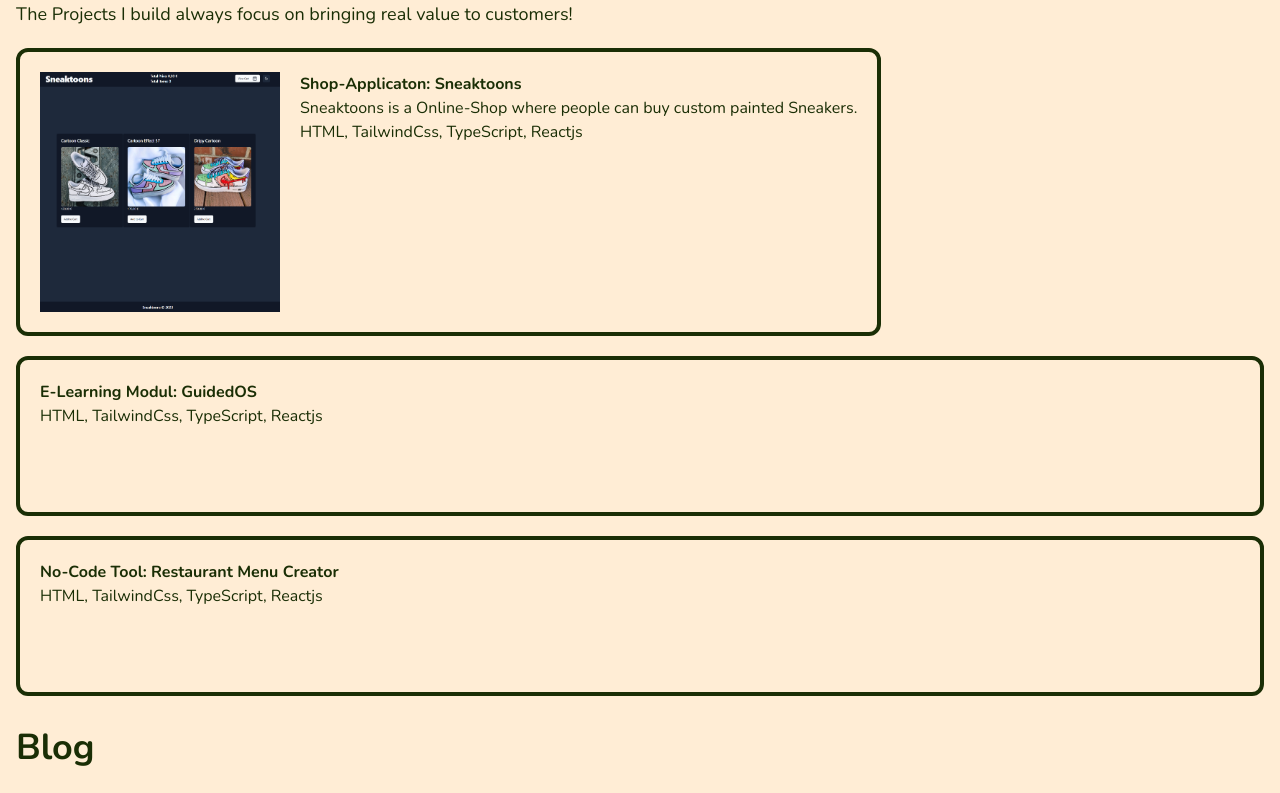
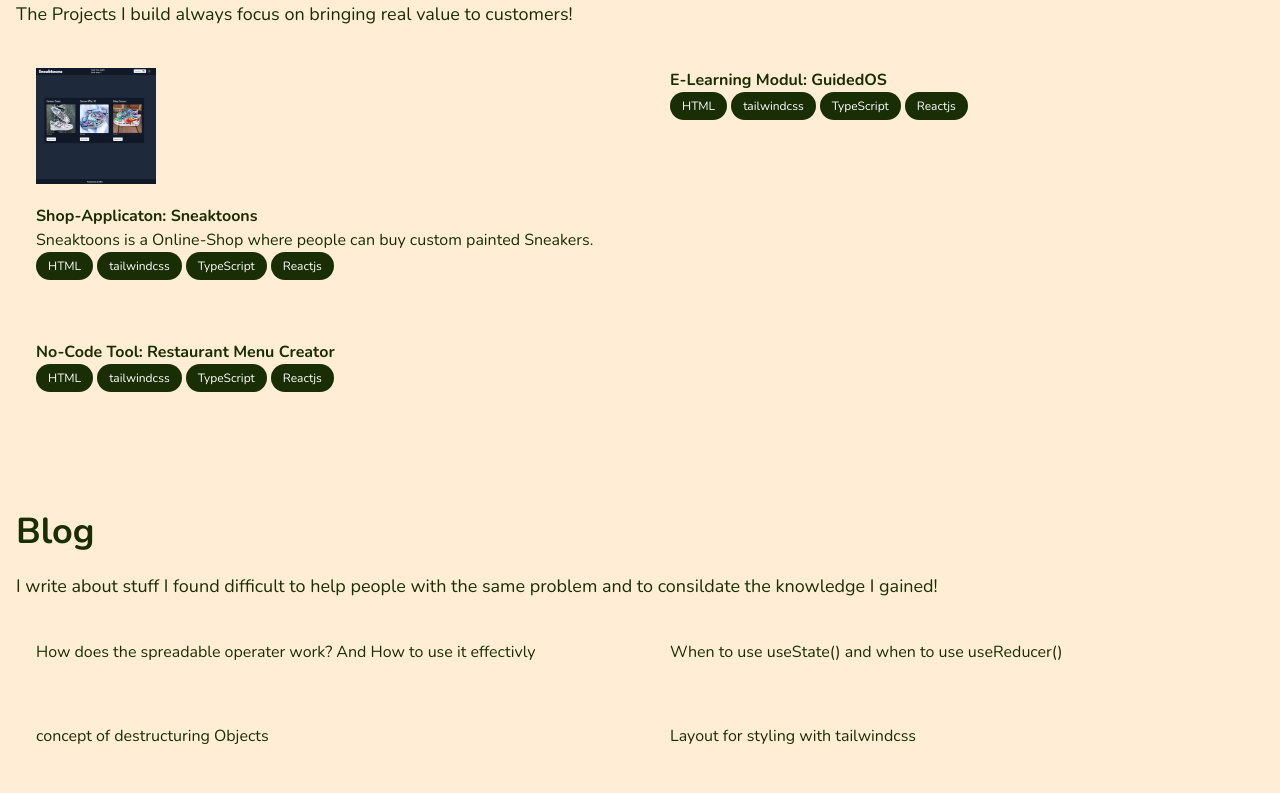
Before and after one commit to lkmnch/portfolio_site_2023, a React (Vite) app: page / in a window 1280 px wide. Shown: the part 780-1573 px from the top of the page. Built offline with nearby package versions, Linux system fonts and the light colour scheme.

Commit message:
updated card design

```diff
--- a/src/components/Blog.tsx
+++ b/src/components/Blog.tsx
@@ -8,18 +8,18 @@ const Blog = () => {
 						I write about stuff I found difficult to help people with the same
 						problem and to consildate the knowledge I gained!
 					</p>
-					<ul className='projects-grid text-lime-950 flex flex-col gap-5'>
-						<li className='border-4 border-lime-950 rounded-xl h-40'>
+					<ul className='blog-grid text-lime-950 lg:grid lg:grid-cols-8 gap-5'>
+						<li className='hover:bg-orange-200/30 rounded-xl h-fit w-fit p-5 flex flex-wrap gap-5 col-span-4'>
 							How does the spreadable operater work? And How to use it
 							effectivly
 						</li>
-						<li className='border-4 border-lime-950 rounded-xl h-40'>
+						<li className='hover:bg-orange-200/30 rounded-xl h-fit w-fit p-5 flex flex-wrap gap-5 col-span-4'>
 							When to use useState() and when to use useReducer()
 						</li>
-						<li className='border-4 border-lime-950 rounded-xl h-40'>
+						<li className='hover:bg-orange-200/30 rounded-xl h-fit w-fit p-5 flex flex-wrap gap-5 col-span-4'>
 							concept of destructuring Objects
 						</li>
-						<li className='border-4 border-lime-950 rounded-xl h-40'>
+						<li className='hover:bg-orange-200/30 rounded-xl h-fit w-fit p-5 flex flex-wrap gap-5 col-span-4'>
 							Layout for styling with tailwindcss
 						</li>
 					</ul>
--- a/src/components/Projects.tsx
+++ b/src/components/Projects.tsx
@@ -12,12 +12,13 @@ const Projects = () => {
 						The Projects I build always focus on bringing real value to
 						customers!
 					</p>
-					<ul className='projects-grid text-lime-950 flex flex-col gap-5'>
-						<li className='border-4 border-lime-950 rounded-xl h-fit w-fit p-5 flex flex-wrap gap-5'>
+					<ul className='projects-grid text-lime-950 lg:grid lg:grid-cols-8 gap-5'>
+						<li className=' hover:bg-orange-200/30 rounded-xl h-fit w-fit p-5 flex flex-wrap gap-5 col-span-4'>
 							<img
 								src={imgUrlSneaktoons}
+								width={"120"}
+								height={"70"}
 								alt='sneaktoonsScreenshot'
-								className='w-60 h-60'
 							/>
 							<div className='projectDetails flex flex-col'>
 								<p className='projectTitle font-bold'>
@@ -27,26 +28,83 @@ const Projects = () => {
 									Sneaktoons is a Online-Shop where people can buy custom
 									painted Sneakers.
 								</p>
-								<p className='projectTechnologies font-light'>
-									HTML, TailwindCss, TypeScript, Reactjs
-								</p>
+								<ul className='projectTechnologies font-light flex flex-wrap gap-1'>
+									<li>
+										<div className='bg-lime-950 rounded-full text-white text-xs flex item-center leading-5 px-3 py-1'>
+											HTML
+										</div>
+									</li>
+									<li>
+										<div className='bg-lime-950 rounded-full text-white text-xs flex item-center leading-5 px-3 py-1'>
+											tailwindcss
+										</div>
+									</li>
+									<li>
+										<div className='bg-lime-950 rounded-full text-white text-xs flex item-center leading-5 px-3 py-1'>
+											TypeScript
+										</div>
+									</li>
+									<li>
+										<div className='bg-lime-950 rounded-full text-white text-xs flex item-center leading-5 px-3 py-1'>
+											Reactjs
+										</div>
+									</li>
+								</ul>
 							</div>
 						</li>
-						<li className='border-4 border-lime-950 rounded-xl h-40 p-5'>
+						<li className='hover:bg-orange-200/30 rounded-xl h-40 p-5 col-span-4'>
 							<p className='projectTitle font-bold'>
 								E-Learning Modul: GuidedOS
 							</p>
-							<p className='projectTechnologies font-light'>
-								HTML, TailwindCss, TypeScript, Reactjs
-							</p>
+							<ul className='projectTechnologies font-light flex flex-wrap gap-1'>
+								<li>
+									<div className='bg-lime-950 rounded-full text-white text-xs flex item-center leading-5 px-3 py-1'>
+										HTML
+									</div>
+								</li>
+								<li>
+									<div className='bg-lime-950 rounded-full text-white text-xs flex item-center leading-5 px-3 py-1'>
+										tailwindcss
+									</div>
+								</li>
+								<li>
+									<div className='bg-lime-950 rounded-full text-white text-xs flex item-center leading-5 px-3 py-1'>
+										TypeScript
+									</div>
+								</li>
+								<li>
+									<div className='bg-lime-950 rounded-full text-white text-xs flex item-center leading-5 px-3 py-1'>
+										Reactjs
+									</div>
+								</li>
+							</ul>
 						</li>
-						<li className='border-4 border-lime-950 rounded-xl h-40 p-5'>
+						<li className='hover:bg-orange-200/30 rounded-xl h-40 p-5 col-span-4'>
 							<p className='projectTitle font-bold'>
 								No-Code Tool: Restaurant Menu Creator
 							</p>
-							<p className='projectTechnologies font-light'>
-								HTML, TailwindCss, TypeScript, Reactjs
-							</p>
+							<ul className='projectTechnologies font-light flex flex-wrap gap-1'>
+								<li>
+									<div className='bg-lime-950 rounded-full text-white text-xs flex item-center leading-5 px-3 py-1'>
+										HTML
+									</div>
+								</li>
+								<li>
+									<div className='bg-lime-950 rounded-full text-white text-xs flex item-center leading-5 px-3 py-1'>
+										tailwindcss
+									</div>
+								</li>
+								<li>
+									<div className='bg-lime-950 rounded-full text-white text-xs flex item-center leading-5 px-3 py-1'>
+										TypeScript
+									</div>
+								</li>
+								<li>
+									<div className='bg-lime-950 rounded-full text-white text-xs flex item-center leading-5 px-3 py-1'>
+										Reactjs
+									</div>
+								</li>
+							</ul>
 						</li>
 					</ul>
 				</div>
```
